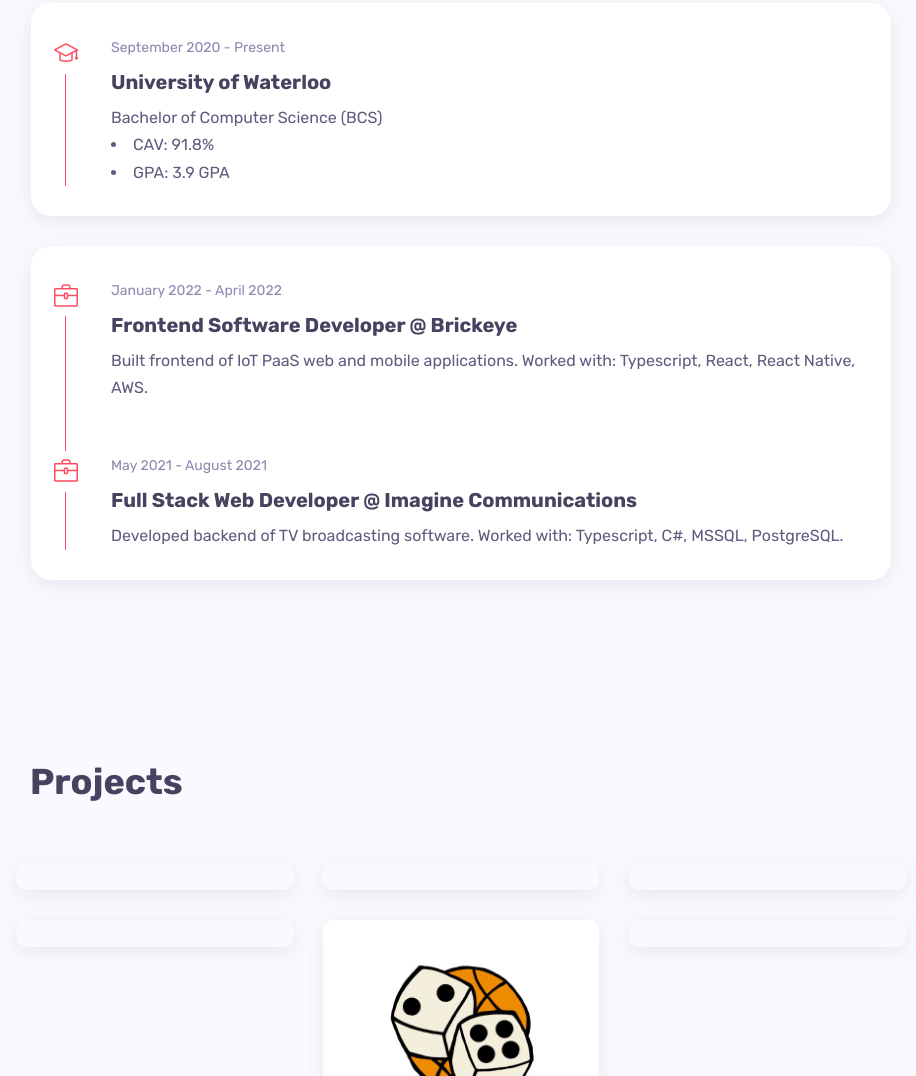
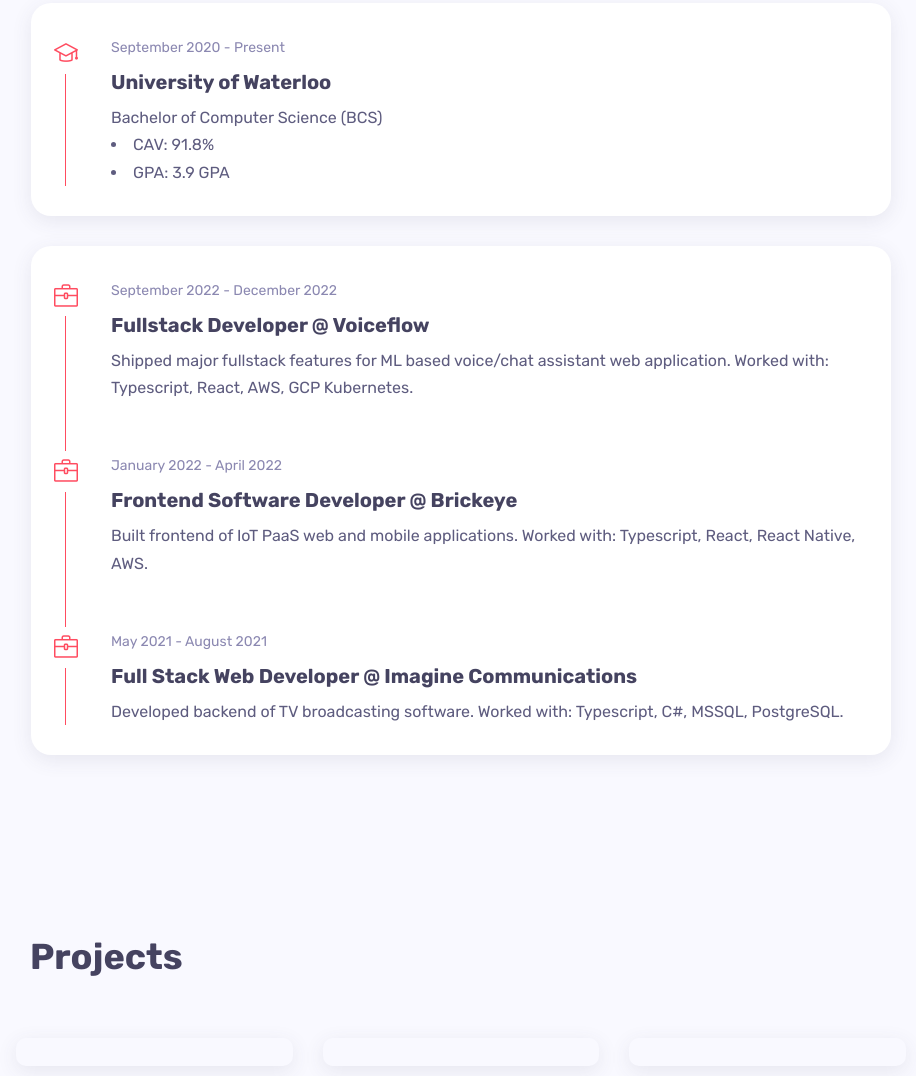
Before and after one commit to rohatgiy/rohatgiy.github.io, a plain HTML site: page index.html in a window 1280 px wide. Shown: the part 1211-2287 px from the top of the page, without its empty margins (179-1095 px from the left). Drawn offline with Linux system fonts and the light colour scheme.

Commit message:
updated resume

```diff
--- a/index.html
+++ b/index.html
@@ -183,6 +183,13 @@
 
 
 						<!-- timeline item -->
+						<div class="timeline-container wow fadeInUp" data-wow-delay="0.2s" style="visibility: hidden; animation-delay: 0.2s; animation-name: none;">
+							<div class="content">
+								<span class="time">September 2022 - December 2022</span>
+								<h3 class="title">Fullstack Developer @ Voiceflow</h3>
+								<p>Shipped major fullstack features for ML based voice/chat assistant web application. Worked with: Typescript, React, AWS, GCP Kubernetes.</p>
+							</div>
+						</div>
 						<div class="timeline-container wow fadeInUp" data-wow-delay="0.2s" style="visibility: hidden; animation-delay: 0.2s; animation-name: none;">
 							<div class="content">
 								<span class="time">January 2022 - April 2022</span>
```
